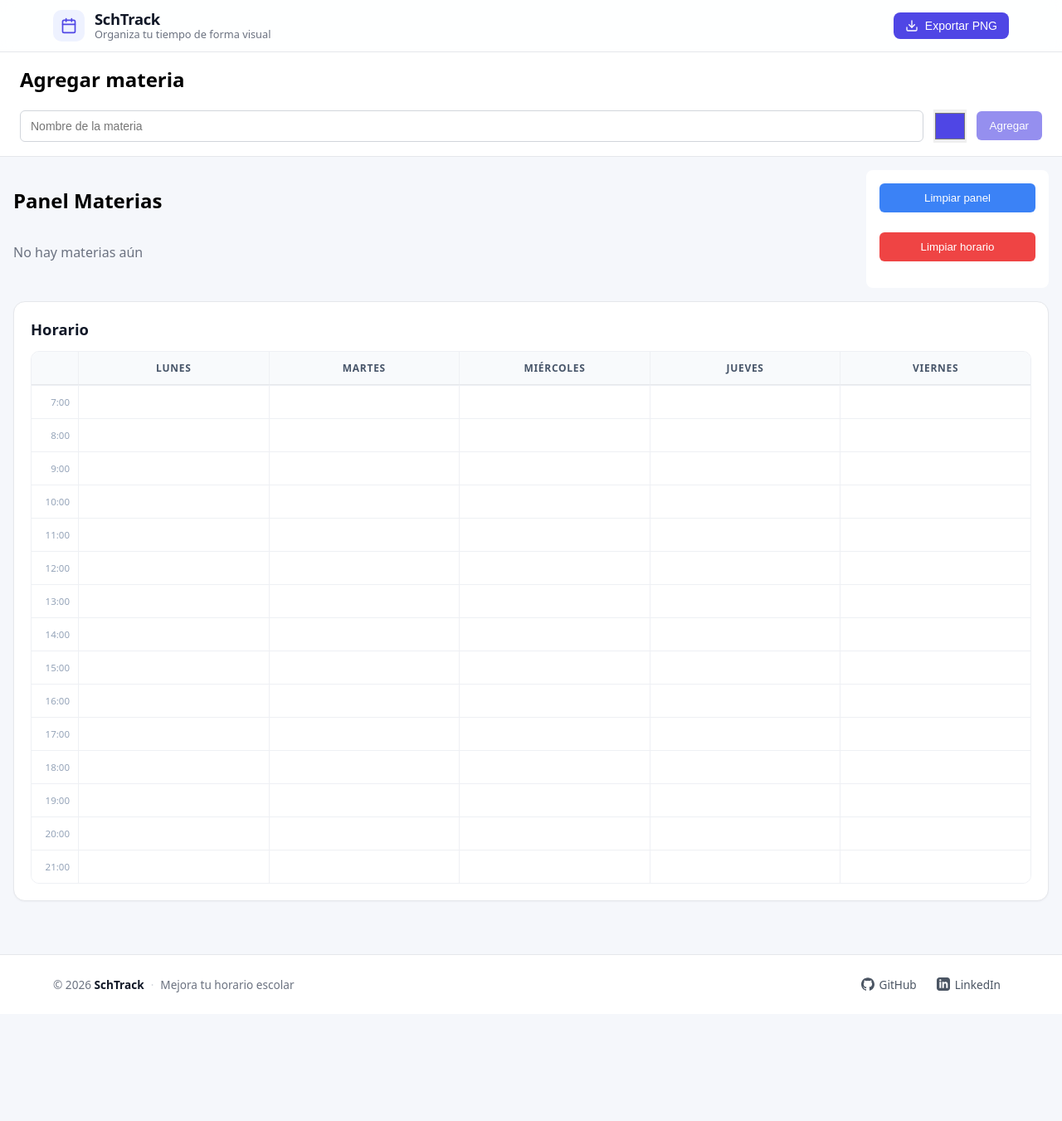
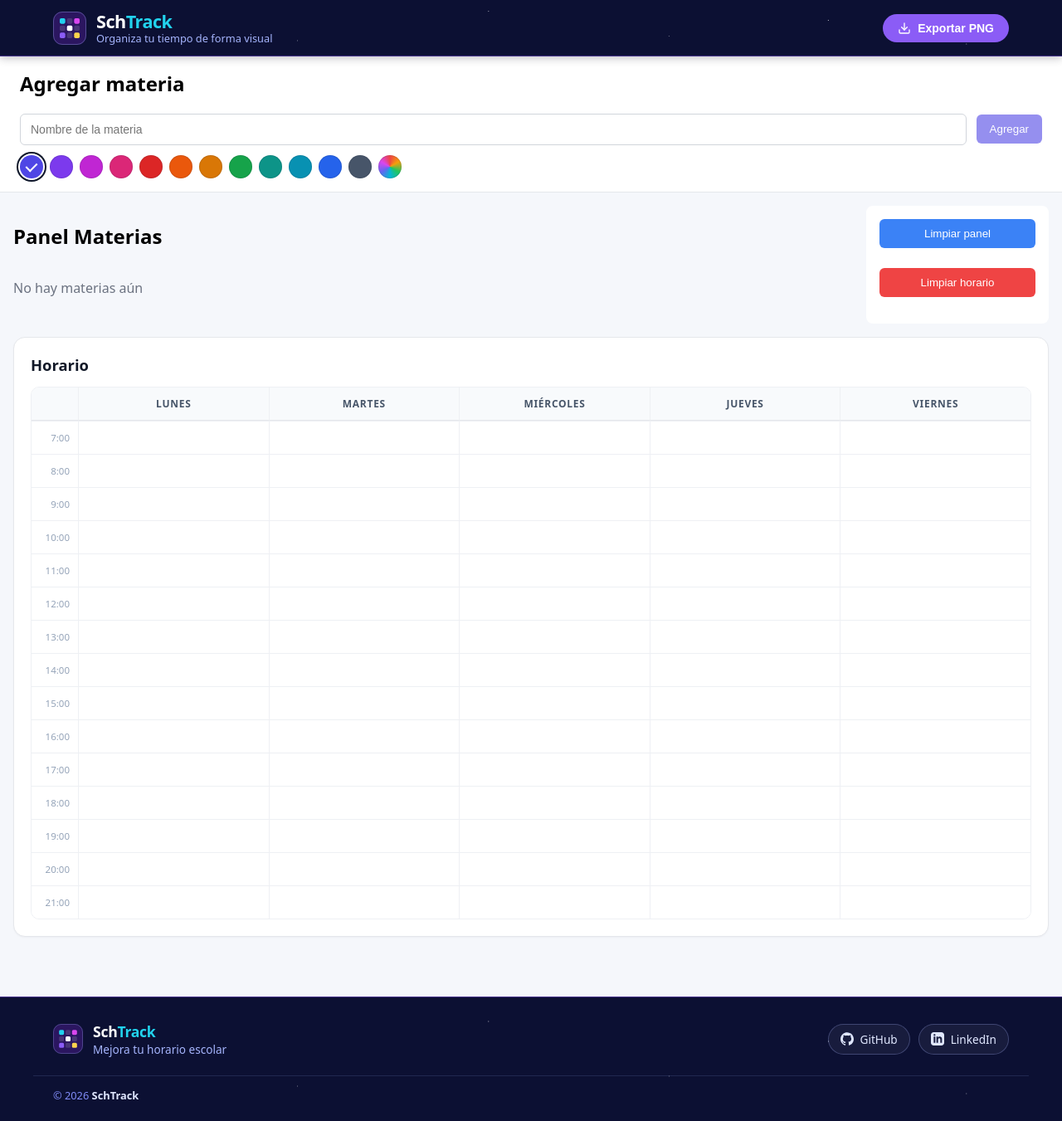
Before and after one commit to 80chucho08/SchTrack, a React (Vite) app: page / in a window 1280 px wide. Shown: the whole page at 83% size. Before the commit the page ends 1222 px from the top, so only its background shows below. Built offline with nearby package versions, Linux system fonts and the light colour scheme.

Commit message:
feat: add color swatches and logo component for enhanced visual identity and user interaction

```diff
--- a/src/App.css
+++ b/src/App.css
@@ -1,3 +1,31 @@
+/* --- Paleta SchTrack: "Outer Space" --- */
+:root {
+    --space-void: #05061a;      /* fondo más profundo */
+    --space-deep: #0c1033;      /* fondo de marca (header / footer) */
+    --space-nebula: #2b1660;    /* brillo de nebulosa */
+    --brand-primary: #6366f1;   /* acción principal */
+    --brand-primary-dark: #4f46e5;
+    --brand-violet: #8b5cf6;
+    --brand-magenta: #d946ef;
+    --brand-cyan: #22d3ee;      /* acento frío */
+    --brand-amber: #fcd34d;     /* acento cálido (estrella) */
+    --star: #e0e7ff;            /* texto claro sobre fondo espacial */
+    --star-muted: #a5b4fc;
+    --ink: #0f172a;
+    --muted: #64748b;
+    --surface: #f5f7fb;
+
+    /* Fondo espacial: color sólido con estrellas pequeñas, sin degradados */
+    --space-bg:
+        radial-gradient(1px 1px at 12% 30%, rgba(255, 255, 255, 0.7), transparent),
+        radial-gradient(1px 1px at 28% 72%, rgba(255, 255, 255, 0.45), transparent),
+        radial-gradient(1px 1px at 46% 20%, rgba(255, 255, 255, 0.6), transparent),
+        radial-gradient(1px 1px at 63% 64%, rgba(255, 255, 255, 0.4), transparent),
+        radial-gradient(1px 1px at 78% 36%, rgba(255, 255, 255, 0.7), transparent),
+        radial-gradient(1px 1px at 91% 78%, rgba(255, 255, 255, 0.45), transparent),
+        var(--space-deep);
+}
+
 * {
     box-sizing: border-box;
 }
@@ -96,8 +124,82 @@ body {
 /*form  */
 .form-materia {
     display: flex;
+    flex-direction: column;
+    gap: 12px;
+}
+
+.form-row {
+    display: flex;
     align-items: center;
     gap: 12px;
+}
+
+/* Colores predeterminados */
+.color-swatches {
+    display: flex;
+    flex-wrap: wrap;
+    align-items: center;
+    gap: 8px;
+}
+
+.swatch {
+    position: relative;
+    width: 28px;
+    height: 28px;
+    padding: 0;
+    border: none;
+    border-radius: 50%;
+    cursor: pointer;
+    box-shadow: inset 0 0 0 1px rgba(15, 23, 42, 0.12);
+    transition: transform 0.12s, box-shadow 0.12s;
+}
+
+.swatch:hover {
+    transform: scale(1.12);
+}
+
+.swatch:focus-visible {
+    outline: 2px solid var(--brand-primary);
+    outline-offset: 2px;
+}
+
+.swatch.is-active {
+    box-shadow: 0 0 0 2px #fff, 0 0 0 4px var(--ink);
+}
+
+/* Palomita sobre el color elegido */
+.swatch.is-active::after {
+    content: "";
+    position: absolute;
+    left: 50%;
+    top: 45%;
+    width: 6px;
+    height: 11px;
+    border: solid #fff;
+    border-width: 0 2px 2px 0;
+    transform: translate(-50%, -50%) rotate(45deg);
+}
+
+/* Selector libre: círculo arcoíris con el input de color invisible encima */
+.swatch-custom {
+    display: inline-block;
+    background: conic-gradient(#ef4444, #f59e0b, #22c55e, #06b6d4, #6366f1, #d946ef, #ef4444);
+}
+
+.swatch-custom input {
+    position: absolute;
+    inset: 0;
+    width: 100%;
+    height: 100%;
+    opacity: 0;
+    cursor: pointer;
+    border: none;
+    padding: 0;
+}
+
+.swatch-custom:focus-within {
+    outline: 2px solid var(--brand-primary);
+    outline-offset: 2px;
 }
 
 .form-input {
@@ -111,14 +213,6 @@ body {
 .form-input:focus {
     outline: none;
     border-color: #4f46e5;
-}
-
-.form-color {
-    width: 40px;
-    height: 40px;
-    padding: 0;
-    border: none;
-    cursor: pointer;
 }
 
 .form-button {
@@ -380,15 +474,26 @@ body {
     position: sticky;
     top: 0;
     z-index: 10;
-    background-color: rgba(255, 255, 255, 0.9);
-    backdrop-filter: blur(8px);
-    border-bottom: 1px solid #e5e7eb;
+    color: var(--star);
+    background: var(--space-bg);
+    box-shadow: 0 2px 10px rgba(5, 6, 26, 0.25);
+}
+
+/* Línea de acento inferior (órbita) */
+.app-header::after {
+    content: "";
+    position: absolute;
+    left: 0;
+    right: 0;
+    bottom: 0;
+    height: 1px;
+    background-color: rgba(139, 92, 246, 0.45);
 }
 
 .header-content {
     max-width: 1200px;
     margin: 0 auto;
-    padding: 12px 24px;
+    padding: 14px 24px;
     display: flex;
     justify-content: space-between;
     align-items: center;
@@ -401,39 +506,32 @@ body {
     gap: 12px;
 }
 
-.brand-logo {
-    display: grid;
-    place-items: center;
-    width: 38px;
-    height: 38px;
-    border-radius: 10px;
-    background-color: #eef2ff;
-    color: #4f46e5;
+.logo-mark {
     flex-shrink: 0;
-}
-
-.brand-logo svg {
-    width: 20px;
-    height: 20px;
 }
 
 .brand-text {
     display: flex;
     flex-direction: column;
-    line-height: 1.2;
+    line-height: 1.15;
 }
 
 .app-title {
     margin: 0;
-    font-size: 1.15rem;
-    font-weight: 700;
-    color: #111827;
-    letter-spacing: -0.3px;
+    font-size: 1.35rem;
+    font-weight: 800;
+    letter-spacing: -0.5px;
+    color: #fff;
+}
+
+.app-title span,
+.footer-name span {
+    color: var(--brand-cyan);
 }
 
 .app-subtitle {
     font-size: 0.8rem;
-    color: #6b7280;
+    color: var(--star-muted);
 }
 
 .header-nav {
@@ -445,13 +543,13 @@ body {
     display: inline-flex;
     align-items: center;
     gap: 8px;
-    padding: 8px 14px;
-    background-color: #4f46e5;
+    padding: 9px 18px;
+    background-color: var(--brand-violet);
     color: #fff;
     border: none;
-    border-radius: 8px;
+    border-radius: 999px;
     font-size: 0.875rem;
-    font-weight: 500;
+    font-weight: 600;
     cursor: pointer;
     transition: background-color 0.15s;
 }
@@ -462,81 +560,113 @@ body {
 }
 
 .btn-export:hover {
-    background-color: #4338ca;
+    background-color: #7c3aed;
 }
 
 .btn-export:focus-visible,
 .social-link:focus-visible {
-    outline: 2px solid #4f46e5;
+    outline: 2px solid var(--brand-cyan);
     outline-offset: 2px;
 }
 
 
 /* --- Footer --- */
 .app-footer {
-    margin-top: 48px;
-    background-color: #fff;
-    border-top: 1px solid #e5e7eb;
-    color: #6b7280;
+    position: relative;
+    margin-top: 56px;
+    color: var(--star);
+    background: var(--space-bg);
+}
+
+.app-footer::before {
+    content: "";
+    position: absolute;
+    left: 0;
+    right: 0;
+    top: 0;
+    height: 1px;
+    background-color: rgba(139, 92, 246, 0.45);
 }
 
 .footer-content {
     max-width: 1200px;
     margin: 0 auto;
-    padding: 20px 24px;
+    padding: 30px 24px 22px;
     display: flex;
     justify-content: space-between;
     align-items: center;
-    gap: 16px;
+    gap: 20px;
 }
 
-.footer-info {
+.footer-brand {
     display: flex;
     align-items: center;
-    flex-wrap: wrap;
-    gap: 8px;
-    font-size: 0.85rem;
+    gap: 12px;
 }
 
-.footer-info p {
+.footer-brand p {
     margin: 0;
 }
 
-.footer-info strong {
-    color: #111827;
-    font-weight: 600;
+.footer-name {
+    font-size: 1.1rem;
+    font-weight: 800;
+    color: #fff;
+    letter-spacing: -0.3px;
 }
 
-.footer-dot {
-    color: #d1d5db;
+.footer-tagline {
+    font-size: 0.85rem;
+    color: var(--star-muted);
 }
 
 .footer-links {
     display: flex;
-    gap: 4px;
+    gap: 10px;
 }
 
 .social-link {
     display: inline-flex;
     align-items: center;
-    gap: 6px;
-    padding: 6px 10px;
-    border-radius: 8px;
-    color: #4b5563;
+    gap: 8px;
+    padding: 8px 14px;
+    border-radius: 999px;
+    border: 1px solid rgba(165, 180, 252, 0.28);
+    background-color: rgba(255, 255, 255, 0.05);
+    color: var(--star);
     font-size: 0.85rem;
+    font-weight: 500;
     text-decoration: none;
-    transition: background-color 0.15s, color 0.15s;
+    transition: background-color 0.15s, border-color 0.15s;
 }
 
 .social-link:hover {
-    background-color: #f3f4f6;
-    color: #111827;
+    background-color: rgba(139, 92, 246, 0.2);
+    border-color: var(--brand-violet);
 }
 
 .svg-icon {
     width: 16px;
     height: 16px;
     fill: currentColor;
+}
+
+.footer-bottom {
+    max-width: 1200px;
+    margin: 0 auto;
+    padding: 14px 24px 22px;
+    border-top: 1px solid rgba(165, 180, 252, 0.14);
+    font-size: 0.8rem;
+    color: #818cf8;
+}
+
+.footer-bottom p {
+    margin: 0;
+}
+
+.footer-bottom strong {
+    color: var(--star);
+    font-weight: 600;
 }
 
 
@@ -549,13 +679,23 @@ body {
         display: none;
     }
 
+    .btn-export {
+        padding: 8px 12px;
+    }
+
     .footer-content {
         flex-direction: column;
         text-align: center;
-        padding: 16px;
+        padding: 26px 16px 16px;
     }
 
-    .footer-info {
-        justify-content: center;
+    .footer-brand {
+        flex-direction: column;
+        gap: 8px;
+    }
+
+    .footer-bottom {
+        text-align: center;
+        padding: 12px 16px 18px;
     }
 }
--- a/src/components/FormMateria.tsx
+++ b/src/components/FormMateria.tsx
@@ -1,4 +1,5 @@
 import type { FormEvent, ChangeEvent } from 'react';
+import { coloresPredeterminados } from '../data/colores';
 
 interface Props {
     nombreMateria: string;
@@ -20,11 +21,15 @@ const FormMateria = ({
         onSubmit();
     };
 
+    const colorActual = colorMateria.toLowerCase();
+    const esPersonalizado = !coloresPredeterminados.some((c) => c.valor === colorActual);
+
     return (
         <form
             onSubmit={handleSubmit}
             className='form-materia'
         >
+            <div className="form-row">
                 <input
                     className='form-input'
                     type="text"
@@ -34,13 +39,37 @@ const FormMateria = ({
                         onNombreChange(e.target.value)
                     }
                 />
+                <button className="form-button" type='submit' disabled={!nombreMateria.trim()}>Agregar</button>
+            </div>
+
+            <div className="color-swatches" role="group" aria-label="Color de la materia">
+                {coloresPredeterminados.map((color) => (
+                    <button
+                        key={color.valor}
+                        type="button"
+                        className={`swatch${colorActual === color.valor ? " is-active" : ""}`}
+                        style={{ backgroundColor: color.valor }}
+                        onClick={() => onColorChange(color.valor)}
+                        aria-label={color.nombre}
+                        aria-pressed={colorActual === color.valor}
+                        title={color.nombre}
+                    />
+                ))}
+
+                {/* Selector libre: muestra el color elegido si no es uno de los predeterminados */}
+                <label
+                    className={`swatch swatch-custom${esPersonalizado ? " is-active" : ""}`}
+                    style={esPersonalizado ? { background: colorMateria } : undefined}
+                    title="Color personalizado"
+                >
                     <input
-            className='form-color'
                         type="color"
                         value={colorMateria}
                         onChange={(e) => onColorChange(e.target.value)}
+                        aria-label="Color personalizado"
                     />
-            <button className="form-button" type='submit' disabled={!nombreMateria.trim()}>Agregar</button>
+                </label>
+            </div>
         </form>
     );
 };
--- /dev/null
+++ b/src/components/LogoMark.tsx
@@ -0,0 +1,52 @@
+// Isotipo de SchTrack: un mini horario de 3x3 con algunos bloques ocupados.
+interface Props {
+    size?: number;
+}
+
+const celdas = [
+    { x: 0, y: 0, fill: "var(--brand-cyan)" },
+    { x: 1, y: 0, fill: "rgba(255,255,255,0.14)" },
+    { x: 2, y: 0, fill: "var(--brand-magenta)" },
+    { x: 0, y: 1, fill: "rgba(255,255,255,0.14)" },
+    { x: 1, y: 1, fill: "#ffffff" },
+    { x: 2, y: 1, fill: "rgba(255,255,255,0.14)" },
+    { x: 0, y: 2, fill: "var(--brand-violet)" },
+    { x: 1, y: 2, fill: "rgba(255,255,255,0.14)" },
+    { x: 2, y: 2, fill: "var(--brand-amber)" },
+];
+
+const LogoMark = ({ size = 40 }: Props) => {
+    return (
+    <svg
+        className="logo-mark"
+        width={size}
+        height={size}
+        viewBox="0 0 40 40"
+        aria-hidden="true"
+    >
+        <rect width="40" height="40" rx="11" fill="var(--space-nebula)" />
+        <rect
+            x="0.5"
+            y="0.5"
+            width="39"
+            height="39"
+            rx="10.5"
+            fill="none"
+            stroke="rgba(165,180,252,0.35)"
+        />
+        {celdas.map(({ x, y, fill }) => (
+            <rect
+                key={`${x}-${y}`}
+                x={8 + x * 8.67}
+                y={8 + y * 8.67}
+                width="6.67"
+                height="6.67"
+                rx="1.8"
+                fill={fill}
+            />
+        ))}
+    </svg>
+    );
+};
+
+export default LogoMark;
--- /dev/null
+++ b/src/data/colores.ts
@@ -0,0 +1,15 @@
+// Colores rápidos para materias. Todos tienen buen contraste con texto blanco.
+export const coloresPredeterminados = [
+    { nombre: "Índigo", valor: "#4f46e5" },
+    { nombre: "Violeta", valor: "#7c3aed" },
+    { nombre: "Magenta", valor: "#c026d3" },
+    { nombre: "Rosa", valor: "#db2777" },
+    { nombre: "Rojo", valor: "#dc2626" },
+    { nombre: "Naranja", valor: "#ea580c" },
+    { nombre: "Ámbar", valor: "#d97706" },
+    { nombre: "Verde", valor: "#16a34a" },
+    { nombre: "Turquesa", valor: "#0d9488" },
+    { nombre: "Cian", valor: "#0891b2" },
+    { nombre: "Azul", valor: "#2563eb" },
+    { nombre: "Pizarra", valor: "#475569" },
+];
--- a/src/pages/SchedulePage.tsx
+++ b/src/pages/SchedulePage.tsx
@@ -13,6 +13,7 @@ import {
 } from "@dnd-kit/core";
 import type { DragEndEvent, DragStartEvent } from "@dnd-kit/core";
 import HorarioGrid from "../components/HorarioGrid";
+import LogoMark from "../components/LogoMark";
 import html2canvas from 'html2canvas';
 
 const SchedulePage = () => {
@@ -190,24 +191,9 @@ const SchedulePage = () => {
             <header className="app-header">
                 <div className="header-content">
                     <div className="brand">
-                        <span className="brand-logo" aria-hidden="true">
-                            {/* Icono de Calendario SVG */}
-                            <svg
-                                viewBox="0 0 24 24"
-                                fill="none"
-                                stroke="currentColor"
-                                strokeWidth="2"
-                                strokeLinecap="round"
-                                strokeLinejoin="round"
-                            >
-                                <rect x="3" y="4" width="18" height="18" rx="2" ry="2"></rect>
-                                <line x1="16" y1="2" x2="16" y2="6"></line>
-                                <line x1="8" y1="2" x2="8" y2="6"></line>
-                                <line x1="3" y1="10" x2="21" y2="10"></line>
-                            </svg>
-                        </span>
+                        <LogoMark />
                         <div className="brand-text">
-                            <h1 className="app-title">SchTrack</h1>
+                            <h1 className="app-title">Sch<span>Track</span></h1>
                             <span className="app-subtitle">Organiza tu tiempo de forma visual</span>
                         </div>
                     </div>
@@ -300,10 +286,12 @@ const SchedulePage = () => {
 
             <footer className="app-footer">
                 <div className="footer-content">
-                    <div className="footer-info">
-                        <p>© {new Date().getFullYear()} <strong>SchTrack</strong></p>
-                        <span className="footer-dot" aria-hidden="true">·</span>
-                        <p>Mejora tu horario escolar</p>
+                    <div className="footer-brand">
+                        <LogoMark size={36} />
+                        <div>
+                            <p className="footer-name">Sch<span>Track</span></p>
+                            <p className="footer-tagline">Mejora tu horario escolar</p>
+                        </div>
                     </div>
 
                     <div className="footer-links">
@@ -324,6 +312,9 @@ const SchedulePage = () => {
                         </a>
                     </div>
                 </div>
+                <div className="footer-bottom">
+                    <p>© {new Date().getFullYear()} <strong>SchTrack</strong></p>
+                </div>
             </footer>
 
         </div>
```
Also changed, not shown: 1 other file (tests, documents, lock files or other folders). Lines whose indentation alone changed are shown as unchanged.
